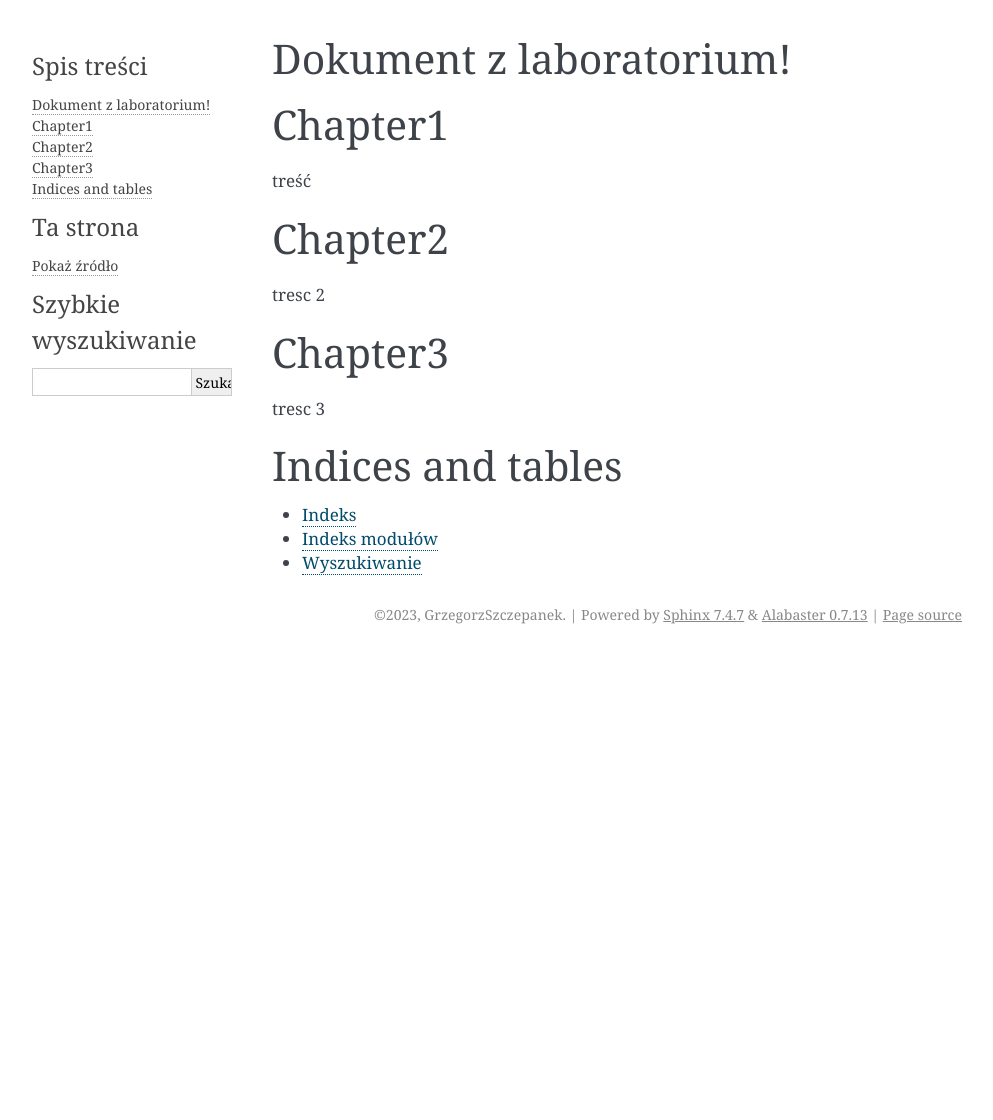
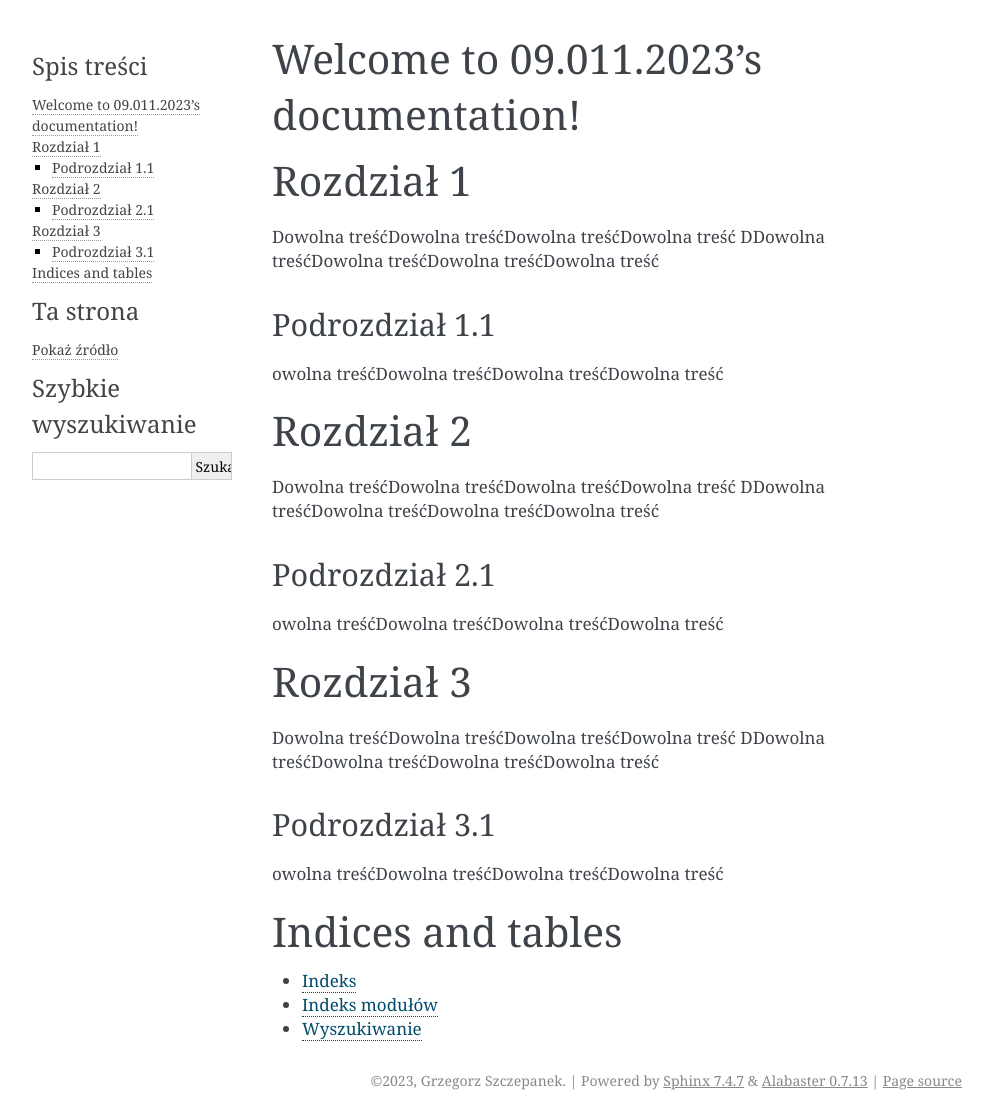
Before and after one commit to GrzegorzSzczepanek/instrukcja_vim, a Sphinx documentation site: the page built from source/index.rst, in a window 1280 px wide. Shown: the whole page, without its empty margins (148-1141 px from the left). Built offline with Sphinx 7.4.7, drawn with Linux system fonts in a browser that asks for light colours; before the commit the page ends 900 px from its top, so only the background shows below that.

Commit message:
nowy folder source

```diff
--- a/source/conf.py
+++ b/source/conf.py
@@ -6,10 +6,10 @@
 # -- Project information -----------------------------------------------------
 # https://www.sphinx-doc.org/en/master/usage/configuration.html#project-information
 
-project = 'zadanie2'
-copyright = '2023, GrzegorzSzczepanek'
-author = 'GrzegorzSzczepanek'
-release = '0.0.1'
+project = '09.011.2023'
+copyright = '2023, Grzegorz Szczepanek'
+author = 'Grzegorz Szczepanek'
+release = '1.0.0'
 
 # -- General configuration ---------------------------------------------------
 # https://www.sphinx-doc.org/en/master/usage/configuration.html#general-configuration
--- a/source/index.rst
+++ b/source/index.rst
@@ -1,26 +1,48 @@
-.. zadanie2 documentation master file, created by
-   sphinx-quickstart on Thu Oct 26 15:48:55 2023.
+.. 09.011.2023 documentation master file, created by
+   sphinx-quickstart on Thu Nov  9 15:19:12 2023.
    You can adapt this file completely to your liking, but it should at least
    contain the root `toctree` directive.
 
-Dokument z laboratorium!
-====================================
+Welcome to 09.011.2023's documentation!
+=======================================
 
 .. toctree::
    :maxdepth: 2
    :caption: Contents:
 
-Chapter1
-=========
-treść
+Rozdział 1
+===========
+Dowolna treśćDowolna treśćDowolna treśćDowolna treść
+DDowolna treśćDowolna treśćDowolna treśćDowolna treść
 
-Chapter2
-=========
-tresc 2
+Podrozdział 1.1
+----------------
+owolna treśćDowolna treśćDowolna treśćDowolna treść
 
-Chapter3
-=========
-tresc 3
+Rozdział 2
+===========
+Dowolna treśćDowolna treśćDowolna treśćDowolna treść
+DDowolna treśćDowolna treśćDowolna treśćDowolna treść
+
+Podrozdział 2.1
+----------------
+owolna treśćDowolna treśćDowolna treśćDowolna treść
+
+
+Rozdział 3
+===========
+Dowolna treśćDowolna treśćDowolna treśćDowolna treść
+DDowolna treśćDowolna treśćDowolna treśćDowolna treść
+
+Podrozdział 3.1
+----------------
+owolna treśćDowolna treśćDowolna treśćDowolna treść
+
+
+
+
+
+
 
 Indices and tables
 ==================
```
